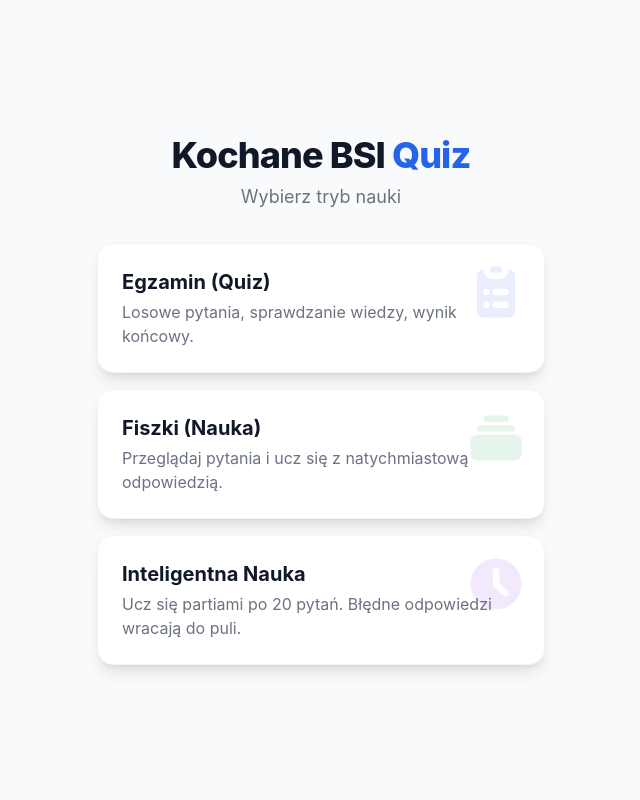
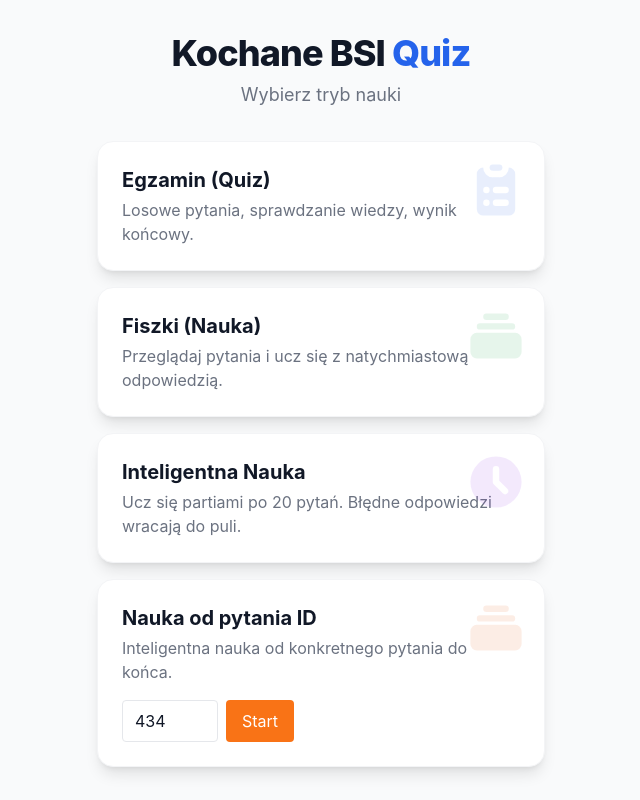
Before and after one commit to kuball1000/KochaneBSI, a React (Vite) app: page / in a window 1280 px wide. Shown: the whole page, without its empty margins (319-959 px from the left). Built offline with nearby package versions, Linux system fonts and the light colour scheme.

Commit message:
fix: nowa metoda

```diff
--- a/src/components/Menu.jsx
+++ b/src/components/Menu.jsx
@@ -44,6 +44,34 @@ export default function Menu({ onSelectMode }) {
             <h3 className="text-xl font-bold text-gray-900 group-hover:text-purple-600 transition-colors">Inteligentna Nauka</h3>
             <p className="text-gray-500 mt-1">Ucz się partiami po 20 pytań. Błędne odpowiedzi wracają do puli.</p>
           </button>
+
+          <div className="group relative p-6 bg-white rounded-2xl shadow-lg hover:shadow-2xl transition-all duration-300 border border-gray-100 hover:border-orange-500 text-left">
+             <div className="absolute top-0 right-0 p-4 opacity-10 group-hover:opacity-20 transition-opacity">
+               <svg className="w-16 h-16 text-orange-600" fill="currentColor" viewBox="0 0 20 20"><path d="M7 3a1 1 0 000 2h6a1 1 0 100-2H7zM4 7a1 1 0 011-1h10a1 1 0 110 2H5a1 1 0 01-1-1zM2 11a2 2 0 012-2h12a2 2 0 012 2v4a2 2 0 01-2 2H4a2 2 0 01-2-2v-4z" /></svg>
+             </div>
+             <h3 className="text-xl font-bold text-gray-900 group-hover:text-orange-600 transition-colors">Nauka od pytania ID</h3>
+             <p className="text-gray-500 mt-1 mb-4">Inteligentna nauka od konkretnego pytania do końca.</p>
+             <div className="flex gap-2 relative z-10">
+                <input
+                  type="number"
+                  defaultValue="434"
+                  id="startIdInput"
+                  className="border rounded px-3 py-2 w-24 focus:outline-none focus:ring-2 focus:ring-orange-500"
+                  placeholder="ID"
+                  onClick={(e) => e.stopPropagation()}
+                />
+                <button
+                  onClick={(e) => {
+                      e.stopPropagation();
+                      const val = document.getElementById('startIdInput').value;
+                      onSelectMode('sequential', { startId: parseInt(val) || 434 });
+                  }}
+                  className="bg-orange-500 text-white px-4 py-2 rounded hover:bg-orange-600 transition-colors"
+                >
+                  Start
+                </button>
+             </div>
+          </div>
         </div>
       </div>
     </div>
```
